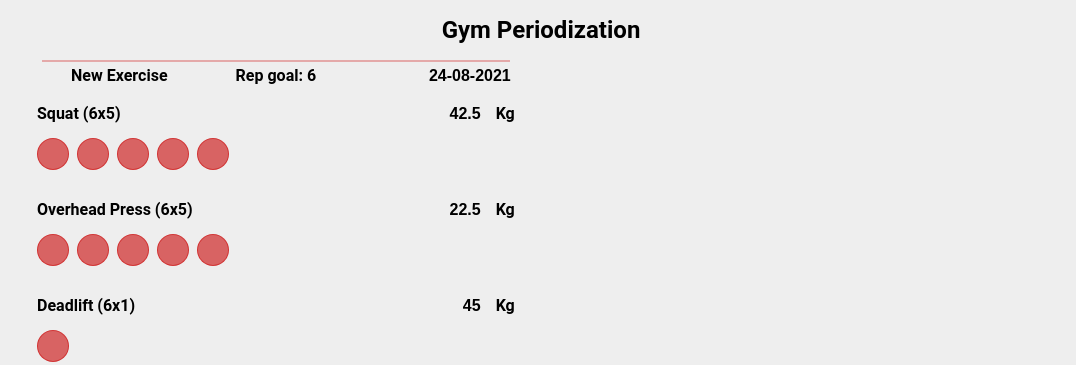
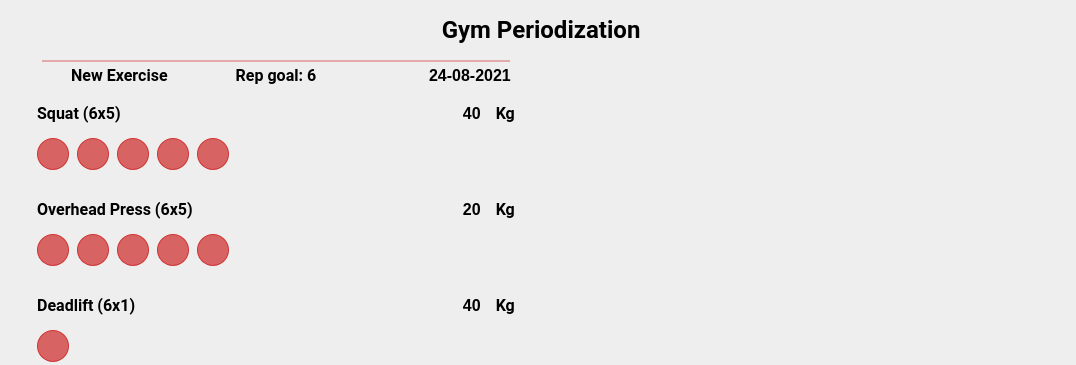
Before and after one commit to Gavaar/gym_periodization, a React (Create React App) app: page / in a window 1280 px wide. Shown: the top 365 px of the page, without its empty margins (99-1175 px from the left). Built offline with nearby package versions, Linux system fonts and the light colour scheme.

Commit message:
0.0.1e some minor fixes

```diff
--- a/src/__components__/decreasing-number-button/decreasing-number-button.tsx
+++ b/src/__components__/decreasing-number-button/decreasing-number-button.tsx
@@ -15,24 +15,23 @@ function maxValueMustBePositive(maxValue: number | undefined) {
     }
     return maxValue;
 }
+function nextButtonValue(previousValue?: number, maxValue?: number): number | undefined {
+    if (previousValue == null) {
+        return maxValue;
+    } else if (!previousValue) {
+        return;
+    }
+    return previousValue - 1;
+}
 
 function DecreasingNumberButton({ onChange, value, maxValue: max }: DecreasingNumberProps) {
     const maxValue = maxValueMustBePositive(max);
 
-    const buttonClick = (): void => {
-        const newValue = nextButtonValue(value);
+    function buttonClick(): void {
+        const newValue = nextButtonValue(value, maxValue);
         if (onChange) {
             onChange(newValue);
         }
-    }
-
-    const nextButtonValue = (previousValue?: number): number | undefined => {
-        if (previousValue == null) {
-            return maxValue;
-        } else if (!previousValue) {
-            return;
-        }
-        return previousValue - 1;
     }
 
     return (
--- a/src/home/__states/blocks.ts
+++ b/src/home/__states/blocks.ts
@@ -32,7 +32,6 @@ export function useBlocks(ids: number[]): ExerciseBlock[] {
     const [blocks, setBlocks] = useState<ExerciseBlock[]>([]);
 
     useEffect(() => {
-        console.log({ ids });
         const idPromises = ids.map(id => getBlock(id));
         Promise.all(idPromises).then(blocks => {
             setBlocks(addNewBlockWhenLastIsFull(blocks));
--- a/src/home/selected-exercise-day/exercise-set/__helpers/build-exercise-set.ts
+++ b/src/home/selected-exercise-day/exercise-set/__helpers/build-exercise-set.ts
@@ -10,7 +10,7 @@ export default function buildExerciseSet(exerciseDay: ExerciseDay, exerciseBlock
     return (Object.keys(exercises) as Exercises[]).map((exercise: Exercises) => {
         const { series_goal, series } = exercises[exercise]!;
         const { medium_weight, modifier, failed_day_ids } = exerciseBlock.exercise_configuration[exercise];
-        const dayWeight = getDayWeight({ dayId: id, medium_weight, modifier, rep_goal, failed_day_ids });
+        const weight = getDayWeight({ dayId: id, medium_weight, modifier, rep_goal, failed_day_ids });
         const undoneArray = Array.from(Array(series_goal - series.length), () => undefined);
         const seriesArray = [...series, ...undoneArray].map((value, i) => {
             return {
@@ -23,10 +23,10 @@ export default function buildExerciseSet(exerciseDay: ExerciseDay, exerciseBlock
         return {
             exercise,
             seriesArray,
+            weight,
             key: `${exercise}_${id}`,
             title: snakeToTitle(exercise),
             repsAndSeries: `${rep_goal}x${series_goal}`,
-            weight: `${dayWeight}Kg`,
         };
     });
 }
--- a/src/home/selected-exercise-day/exercise-set/__models/exercise-day-set.ts
+++ b/src/home/selected-exercise-day/exercise-set/__models/exercise-day-set.ts
@@ -5,7 +5,7 @@ export interface ExerciseDaySet {
     title: string;
     exercise: Exercises;
     repsAndSeries: string;
-    weight: string;
+    weight: number;
     seriesArray: {
         value?: number;
         serieKey: string;
--- a/src/home/selected-exercise-day/exercise-set/exercise-set.tsx
+++ b/src/home/selected-exercise-day/exercise-set/exercise-set.tsx
@@ -71,7 +71,10 @@ function ExerciseSet({ day, block }: ExerciseSetProps): JSX.Element {
 
     const onChangeWeight = (event: React.ChangeEvent<HTMLInputElement>, exercise: Exercises) => {
         const _block = { ...blockData };
-        _block.exercise_configuration[exercise].medium_weight = +event.target.value;
+        let newWeight = +event.target.value;
+        if (day.rep_goal === 6 || day.rep_goal === 3) newWeight -= _block.exercise_configuration[exercise].modifier;
+        if (day.rep_goal === 4) newWeight += _block.exercise_configuration[exercise].modifier;
+        _block.exercise_configuration[exercise].medium_weight = newWeight;
         setBlockData(_block);
     }
 
@@ -85,13 +88,13 @@ function ExerciseSet({ day, block }: ExerciseSetProps): JSX.Element {
 
         <div className="ExerciseSet__reps">
             {dayExerciseBody?.map(exDay => {
-                const { key, title, repsAndSeries, exercise, seriesArray } = exDay;
+                const { key, title, repsAndSeries, weight, exercise, seriesArray } = exDay;
                 return (
                     <div key={key} className="ExerciseSet__reps-exercise">
                         <strong className="ExerciseSet__exercise-info">
                             <span>{title} ({repsAndSeries})</span>
                             <input className="ExerciseSet__input" type="number"
-                                value={blockData.exercise_configuration[exercise].medium_weight}
+                                value={weight}
                                 onChange={e => onChangeWeight(e, exercise)} />Kg
                         </strong>
                         <div className="ExerciseSet__reps-buttons">
```
